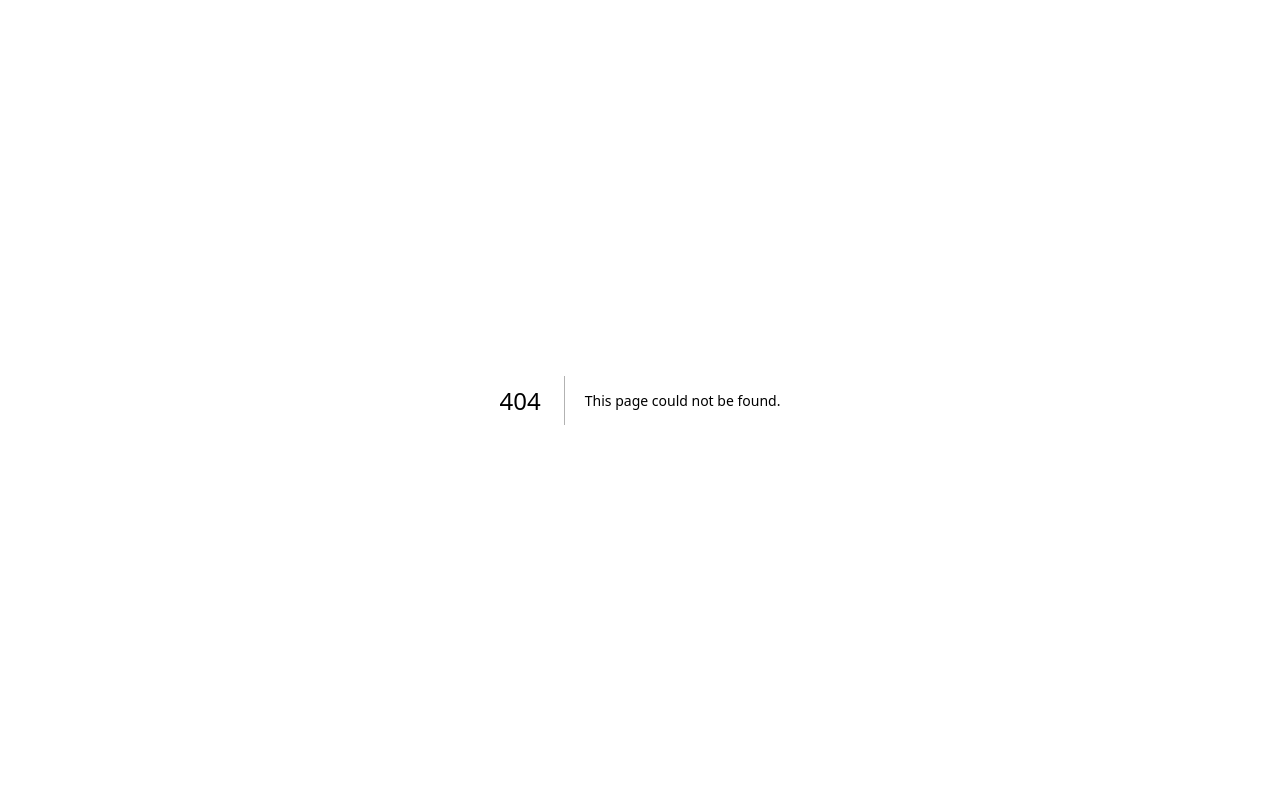
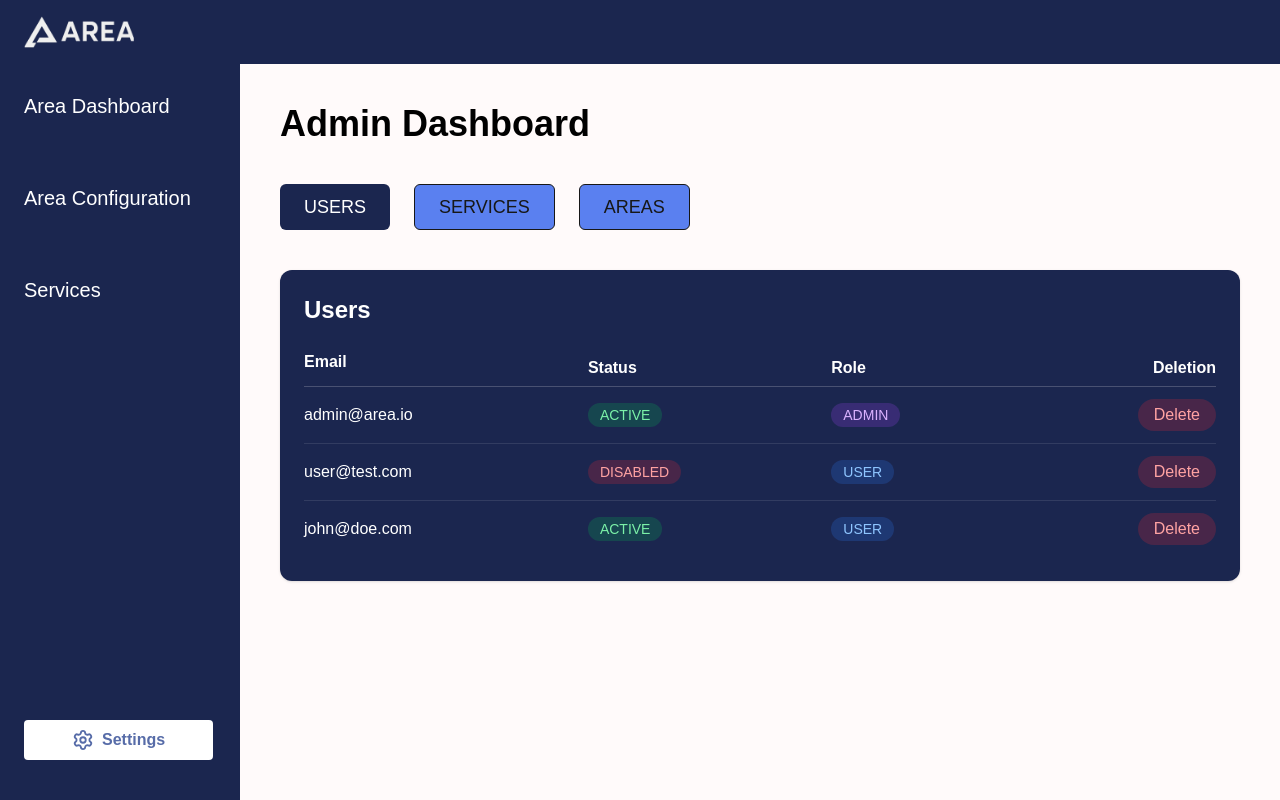
Before and after one commit to ValianceTekProject/AreaFront, a Next.js app: page /Admin in a window 1280 px wide. Before the commit this address had no page. Built offline with nearby package versions, Linux system fonts and the light colour scheme.

Commit message:
feat : adding new admin panel with information on users, services, areas

```diff
--- /dev/null
+++ b/app/Admin/page.tsx
@@ -0,0 +1,41 @@
+"use client"
+
+import { useEffect, useState } from "react"
+import Header from "../Components/Area_banner"
+import Sidebar from "../Components/Area_sidebar"
+import UsersPanel from "../Components/User_panel"
+import ServicesPanel from "../Components/Service_panel"
+import AreasPanel from "../Components/Area_panel"
+
+
+export default function AdminDashboard() {
+  const [tab, setTab] = useState<"users" | "services" | "areas">("users")
+
+  return (
+    <div className="min-h-screen bg-[#FFFAFA] flex flex-col">
+      <Header />
+      <Sidebar />
+
+      <main className="ml-60 p-10 flex-1">
+        <h1 className="text-4xl font-bold mb-10 text-black">Admin Dashboard</h1>
+
+        <div className="flex gap-6 mb-10">
+          {["users", "services", "areas"].map((t) => (
+            <button
+              key={t}
+              onClick={() => setTab(t as any)}
+              className={`px-6 py-2 rounded-md text-lg font-medium transition
+                ${tab === t ? "bg-[#1B264F] text-white" : "bg-[#5A80F0] border hover:bg-gray-500"}`}
+            >
+              {t.toUpperCase()}
+            </button>
+          ))}
+        </div>
+
+        {tab === "users" && <UsersPanel />}
+        {tab === "services" && <ServicesPanel />}
+        {tab === "areas" && <AreasPanel />}
+      </main>
+    </div>
+  )
+}
--- /dev/null
+++ b/app/Components/Area_panel.tsx
@@ -0,0 +1,86 @@
+import { useState } from "react"
+
+type Area = {
+  id: string
+  action: string
+  reaction: string
+  enabled: boolean
+}
+
+type UserAreas = {
+  user: {
+    email: string
+  }
+  areas: Area[]
+}
+
+export default function AreasPanel() {
+  const [usersAreas] = useState<UserAreas[]>([
+    {
+      user: { email: "user@test.com" },
+      areas: [
+        {
+          id: "1",
+          action: "gmail:new_mail",
+          reaction: "discord:send_message",
+          enabled: true,
+        },
+        {
+          id: "2",
+          action: "github:new_issue",
+          reaction: "gmail:send_mail",
+          enabled: false,
+        },
+      ],
+    },
+    {
+      user: { email: "john@doe.com" },
+      areas: [
+        {
+          id: "3",
+          action: "discord:new_message",
+          reaction: "gmail:send_mail",
+          enabled: true,
+        },
+      ],
+    },
+  ])
+
+  return (
+    <div className="space-y-6">
+      {usersAreas.map((u) => (
+        <div
+          key={u.user.email}
+          className="bg-[#1B264F] rounded-xl shadow p-6"
+        >
+          <p className="font-bold text-white mb-4">
+            {u.user.email}
+          </p>
+          <div className="space-y-3">
+            {u.areas.map((a) => (
+              <div
+                key={a.id}
+                className="flex justify-between items-center bg-white/5 rounded-lg px-4 py-3"
+              >
+                <p className="text-white text-sm">
+                  {a.action} → {a.reaction}
+                </p>
+
+                <span
+                  className={`px-3 py-1 rounded-full text-xs font-medium
+                  ${
+                    a.enabled
+                      ? "bg-green-500/20 text-green-300"
+                      : "bg-red-500/20 text-red-300"
+                  }`}
+                >
+                  {a.enabled ? "ACTIVE" : "INACTIVE"}
+                </span>
+              </div>
+            ))}
+          </div>
+        </div>
+      ))}
+    </div>
+  )
+}
--- /dev/null
+++ b/app/Components/Service_panel.tsx
@@ -0,0 +1,41 @@
+import { useState, useEffect } from "react"
+
+
+export default function ServicesPanel() {
+  const [services] = useState([
+    {
+      name: "Gmail",
+      actions: ["new_mail", "mail_with_attachment"],
+      reactions: ["send_mail"],
+    },
+    {
+      name: "Github",
+      actions: ["new_issue"],
+      reactions: ["create_comment"],
+    },
+    {
+      name: "Discord",
+      actions: ["new_message"],
+      reactions: ["send_message"],
+    },
+  ])
+
+  return (
+    <div className="grid grid-cols-3 gap-6">
+      {services.map((s) => (
+        <div
+          key={s.name}
+          className="bg-[#1B264F] rounded-xl shadow p-6"
+        >
+          <h3 className="text-xl font-bold mb-2">{s.name}</h3>
+          <p className="text-white">
+            Actions: {s.actions.length}
+          </p>
+          <p className="text-white">
+            Reactions: {s.reactions.length}
+          </p>
+        </div>
+      ))}
+    </div>
+  )
+}
--- /dev/null
+++ b/app/Components/User_panel.tsx
@@ -0,0 +1,84 @@
+import { useState } from "react"
+
+export default function UsersPanel() {
+  const [users] = useState([
+    {
+      id: "1",
+      email: "admin@area.io",
+      role: "ADMIN",
+      active: true,
+    },
+    {
+      id: "2",
+      email: "user@test.com",
+      role: "USER",
+      active: false,
+    },
+    {
+      id: "3",
+      email: "john@doe.com",
+      role: "USER",
+      active: true,
+    },
+  ])
+
+  return (
+    <div className="bg-[#1B264F] rounded-xl shadow p-6">
+      <h2 className="text-2xl font-bold mb-6 text-white">Users</h2>
+
+      <table className="w-full text-left text-white">
+        <thead>
+          <tr className="border-b border-white/20">
+            <th className="pb-3">Email</th>
+            <th>Status</th>
+            <th>Role</th>
+            <th className="text-right">Deletion</th>
+          </tr>
+        </thead>
+
+        <tbody>
+          {users.map((u) => (
+            <tr key={u.id} className="border-b border-white/10 last:border-0">
+              <td className="py-4">{u.email}</td>
+
+              <td>
+                <span
+                  className={`px-3 py-1 rounded-full text-sm font-medium
+                  ${
+                    u.active
+                      ? "bg-green-500/20 text-green-300"
+                      : "bg-red-500/20 text-red-300"
+                  }`}
+                >
+                  {u.active ? "ACTIVE" : "DISABLED"}
+                </span>
+              </td>
+
+              <td>
+                <span
+                  className={`px-3 py-1 rounded-full text-sm font-medium
+                  ${
+                    u.role === "ADMIN"
+                      ? "bg-purple-500/20 text-purple-300"
+                      : "bg-blue-500/20 text-blue-300"
+                  }`}
+                >
+                  {u.role}
+                </span>
+              </td>
+
+              <td className="text-right">
+                <button
+                  className="px-4 py-1 rounded-full bg-red-500/20 text-red-300
+                             hover:bg-red-500/30 transition"
+                >
+                  Delete
+                </button>
+              </td>
+            </tr>
+          ))}
+        </tbody>
+      </table>
+    </div>
+  )
+}
```
